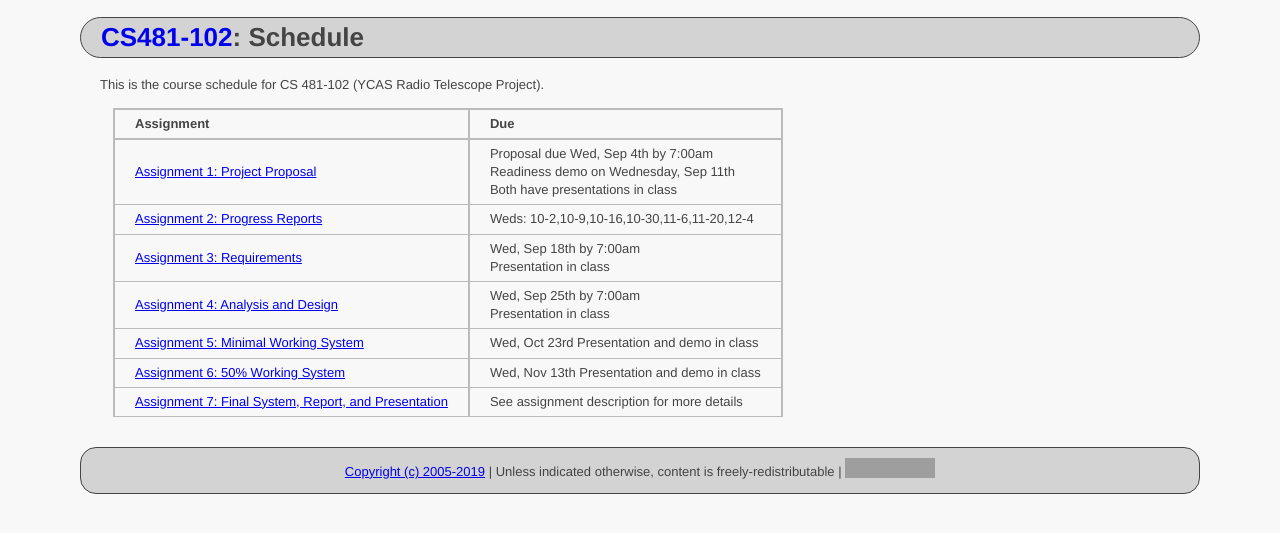
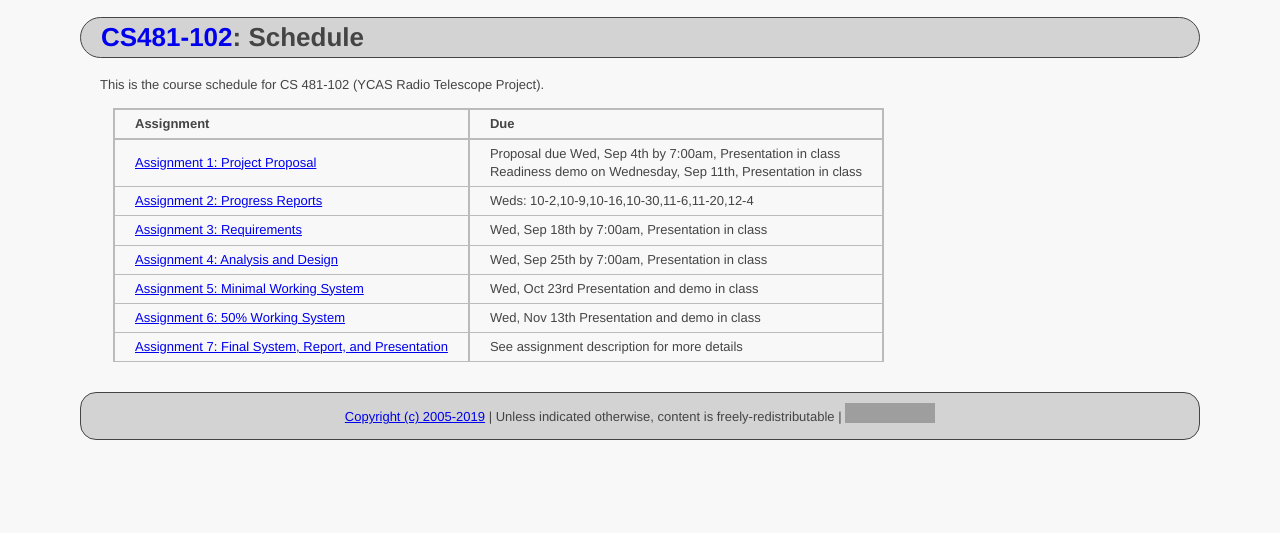
Before and after one commit to ycpcs/cs481-fall2019-RT, a Jekyll site: the page built from schedule.md, in a window 1280 px wide. Shown: the top 533 px of the page. Built offline with Jekyll 4.4.1, drawn with Linux system fonts in a browser that asks for light colours; grey boxes are pictures that could not be loaded.

Commit message:
more presentatio edits

```diff
--- a/schedule.md
+++ b/schedule.md
@@ -8,10 +8,10 @@ This is the course schedule for CS 481-102 (YCAS Radio Telescope Project).
 
 **Assignment** | **Due**
 :--------------|:---------
-[Assignment 1: Project Proposal](assign/assign01.html)                       | Proposal due Wed, Sep 4th by 7:00am <br> Readiness demo on Wednesday, Sep 11th <br> Both have presentations in class
+[Assignment 1: Project Proposal](assign/assign01.html)                       | Proposal due Wed, Sep 4th by 7:00am, Presentation in class <br> Readiness demo on Wednesday, Sep 11th, Presentation in class
 [Assignment 2: Progress Reports](assign/assign02.html)                       | Weds: 10-2,10-9,10-16,10-30,11-6,11-20,12-4
-[Assignment 3: Requirements](assign/assign03.html)                           | Wed, Sep 18th by 7:00am <br> Presentation in class
-[Assignment 4: Analysis and Design](assign/assign04.html)                    | Wed, Sep 25th by 7:00am <br> Presentation in class
+[Assignment 3: Requirements](assign/assign03.html)                           | Wed, Sep 18th by 7:00am, Presentation in class
+[Assignment 4: Analysis and Design](assign/assign04.html)                    | Wed, Sep 25th by 7:00am, Presentation in class
 [Assignment 5: Minimal Working System](assign/assign05.html)                 | Wed, Oct 23rd Presentation and demo in class
 [Assignment 6: 50% Working System](assign/assign06.html)                     | Wed, Nov 13th Presentation and demo in class
 [Assignment 7: Final System, Report, and Presentation](assign/assign07.html) | See assignment description for more details
```
